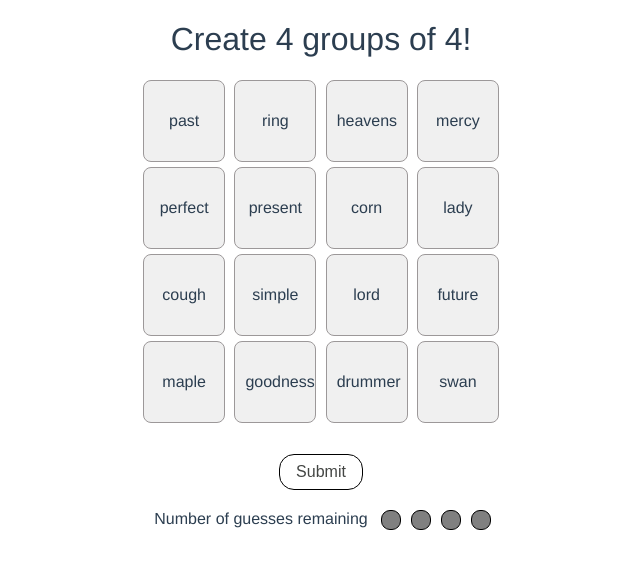
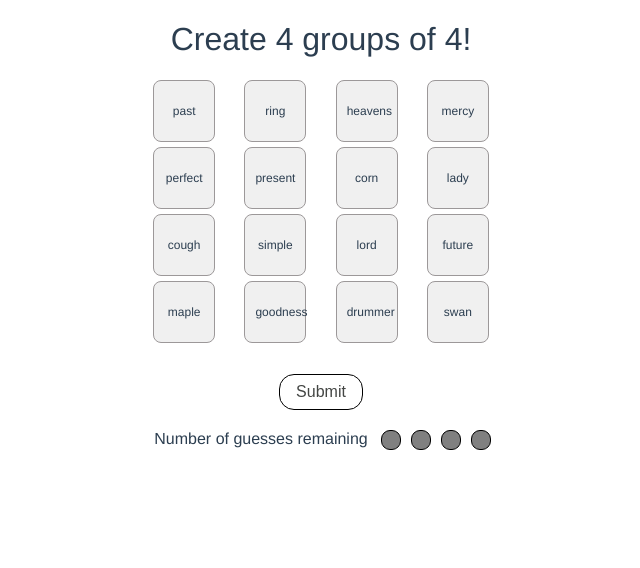
Before and after one commit to margOnline/connections, a Vue app: page / in a window 1280 px wide. Shown: the top 568 px of the page, without its empty margins (319-959 px from the left). Built offline with nearby package versions, Linux system fonts and the light colour scheme.

Commit message:
Experiment with styling

```diff
--- a/src/components/WordSquare.vue
+++ b/src/components/WordSquare.vue
@@ -25,15 +25,15 @@ export default {
 <style scoped>
 .word {
   display: inline-block;
-  font-size: 16px;
-  height: 60px;
-  width: 60px;
+  font-size: 12px;
+  height: 40px;
+  width: 40px;
   background-color: rgba(238, 238, 238, 0.863);
   padding: 10px;
   text-align: center;
   border: 1px solid rgb(156, 152, 153);
   border-radius: 8px;
-  line-height: 60px;
+  line-height: 40px;
 }
 .word a {
   color: black;
```
